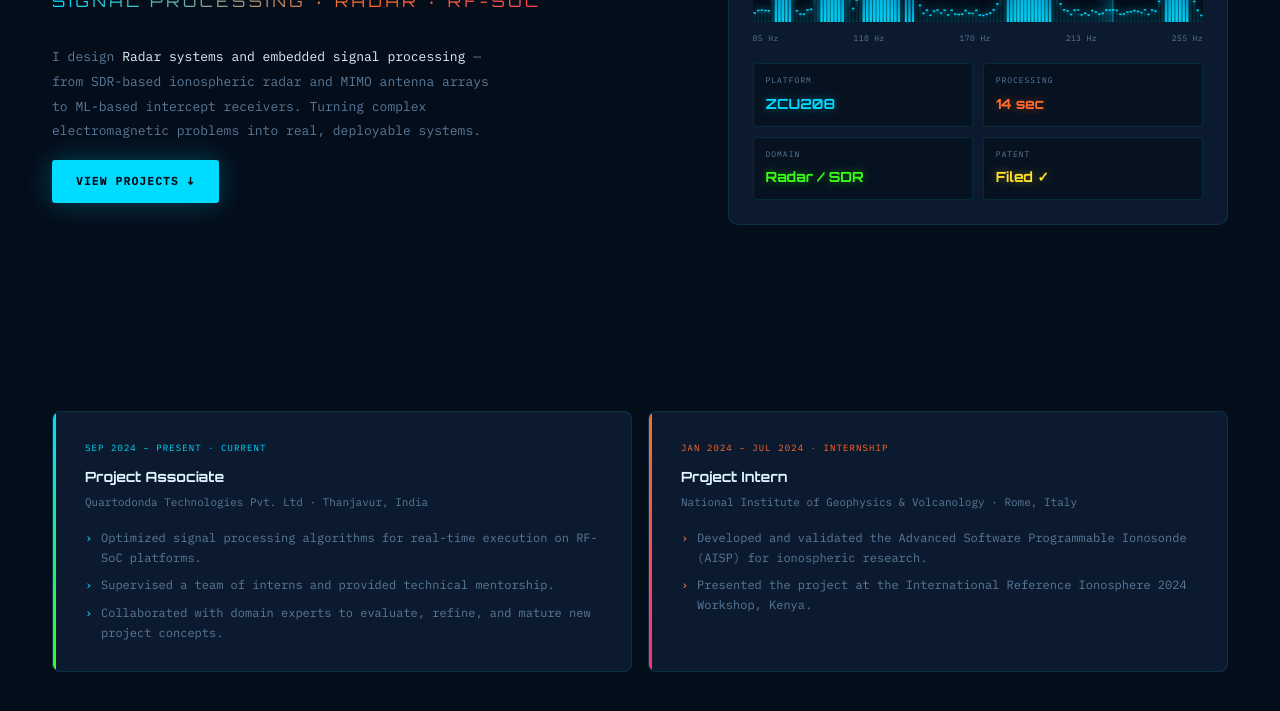
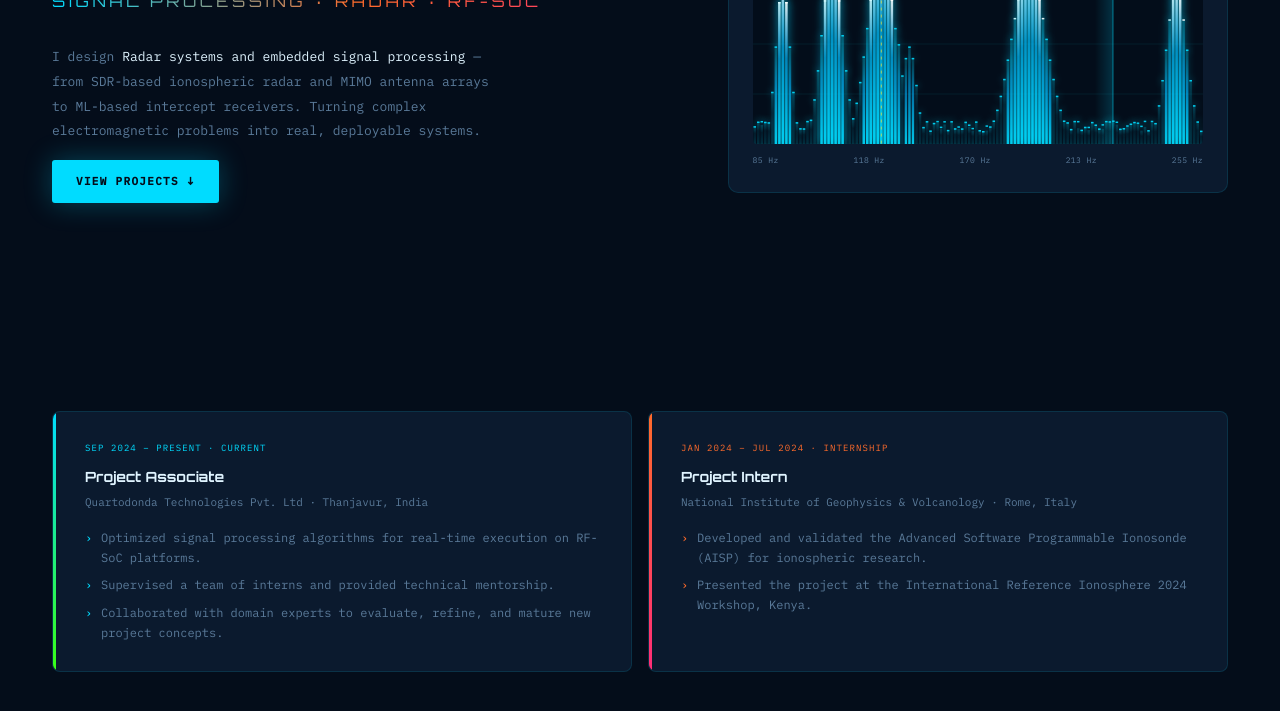
Before and after one commit to G-bala/balasjourney, a plain HTML site: page index.html in a window 1280 px wide. Shown: the part 389-1100 px from the top of the page. Drawn offline with Linux system fonts and the light colour scheme.

Commit message:
Update index.html
mic with bin redection

```diff
--- a/index.html
+++ b/index.html
@@ -315,7 +315,7 @@ nav {
 .spectrum-display-inner {
   display: block;
   width: 100%;
-  height: 110px;
+  height: 200px;
   position: relative;
 }
 #specCanvas {
@@ -790,24 +790,6 @@ footer {
         <span>213 Hz</span>
         <span>255 Hz</span>
       </div>
-      <div class="spec-readout">
-        <div class="readout-item">
-          <div class="readout-label">Platform</div>
-          <div class="readout-value rv-cyan">ZCU208</div>
-        </div>
-        <div class="readout-item">
-          <div class="readout-label">Processing</div>
-          <div class="readout-value rv-orange">14 sec</div>
-        </div>
-        <div class="readout-item">
-          <div class="readout-label">Domain</div>
-          <div class="readout-value rv-green">Radar / SDR</div>
-        </div>
-        <div class="readout-item">
-          <div class="readout-label">Patent</div>
-          <div class="readout-value rv-yellow">Filed ✓</div>
-        </div>
-      </div>
     </div>
   </div>
 </div>
@@ -1186,10 +1168,10 @@ micBtn.addEventListener('click', async () => {
       const audioCtx = new (window.AudioContext || window.webkitAudioContext)();
       const source = audioCtx.createMediaStreamSource(stream);
       analyserNode = audioCtx.createAnalyser();
-      analyserNode.fftSize = 256;
-      analyserNode.smoothingTimeConstant = 0.8;
+      analyserNode.fftSize = 8192; // High resolution — gives 4096 bins, ~5.4 Hz per bin at 44100 Hz sample rate
+      analyserNode.smoothingTimeConstant = 0.82;
       source.connect(analyserNode);
-      micFFTData = new Uint8Array(analyserNode.frequencyBinCount);
+      micFFTData = new Uint8Array(analyserNode.frequencyBinCount); // 4096 bins
       micActive = true;
       micBtn.innerHTML = '🎙 MIC ON';
       micBtn.style.background = 'rgba(57,255,20,0.12)';
@@ -1197,6 +1179,8 @@ micBtn.addEventListener('click', async () => {
       micBtn.style.color = 'var(--green)';
       liveLabel.textContent = 'Live · Mic';
       liveLabel.style.color = 'var(--green)';
+      // Store actual sample rate for accurate Hz mapping
+      window._micSampleRate = audioCtx.sampleRate;
     } catch(e) {
       micBtn.innerHTML = '🎙 DENIED';
       micBtn.style.color = 'var(--pink)';
@@ -1296,20 +1280,21 @@ function drawSpecAnalyzer() {
   if (micActive && analyserNode && micFFTData) {
     // ── MIC MODE: real FFT from microphone, 85–255 Hz only ──
     analyserNode.getByteFrequencyData(micFFTData);
-    const sampleRate = 44100;
+    const sampleRate = window._micSampleRate || 44100;
     const nyquist = sampleRate / 2;
-    const totalBins = micFFTData.length; // 128
+    const totalBins = micFFTData.length; // 4096 with fftSize=8192
 
-    // Convert Hz to FFT bin index
-    const hzToBin = hz => Math.round((hz / nyquist) * totalBins);
-    const binLow  = hzToBin(85);
-    const binHigh = hzToBin(255);
-    const rangeLen = binHigh - binLow;
+    // Each bin covers: nyquist / totalBins Hz (e.g. 22050/4096 ≈ 5.4 Hz/bin)
+    const hzPerBin = nyquist / totalBins;
+    const binLow  = Math.round(85  / hzPerBin);
+    const binHigh = Math.round(255 / hzPerBin);
+    const rangeLen = binHigh - binLow; // ~31 bins covering 85–255 Hz
 
     for (let i = 0; i < BAR_COUNT; i++) {
-      // Map display bars to the 85–255 Hz slice only
-      const micIdx = binLow + Math.floor((i / BAR_COUNT) * rangeLen);
-      const raw = micFFTData[Math.min(micIdx, totalBins - 1)] / 255;
+      // Interpolate across the 85–255 Hz slice, stretched across all display bars
+      const frac = i / (BAR_COUNT - 1);
+      const micIdx = Math.min(Math.round(binLow + frac * rangeLen), totalBins - 1);
+      const raw = micFFTData[micIdx] / 255;
       targets[i] = NOISE_FLOOR + raw * 0.92 + Math.random() * 0.015;
     }
   } else {
@@ -1345,20 +1330,15 @@ function drawSpecAnalyzer() {
   }
 
   // ── Draw bars ──
+  let peakBarIdx = 0, peakBarVal = 0;
   for (let i = 0; i < BAR_COUNT; i++) {
-    // Smooth toward target
     bins[i].val += (targets[i] - bins[i].val) * 0.18;
     const bh = bins[i].val * H;
     const x = i * bw;
 
-    // Color: noise=dim cyan, signal=bright cyan, hot peaks=white
+    if (bins[i].val > peakBarVal) { peakBarVal = bins[i].val; peakBarIdx = i; }
+
     const intensity = bins[i].val;
-    let color;
-    if (intensity > 0.7)      color = '#ffffff';
-    else if (intensity > 0.45) color = '#00dcff';
-    else if (intensity > 0.2)  color = '#0088bb';
-    else                       color = '#004455';
-
     const grad = sctx.createLinearGradient(0, H, 0, H - bh);
     grad.addColorStop(0,   intensity > 0.4 ? 'rgba(0,220,255,0.9)' : 'rgba(0,80,100,0.5)');
     grad.addColorStop(0.6, intensity > 0.4 ? 'rgba(0,180,255,0.6)' : 'rgba(0,60,80,0.3)');
@@ -1369,7 +1349,7 @@ function drawSpecAnalyzer() {
     sctx.shadowBlur = intensity > 0.5 ? 10 : 0;
     sctx.fillRect(x + 0.5, H - bh, Math.max(bw - 1, 1), bh);
 
-    // Peak hold line
+    // Per-bar peak hold line
     if (bh > bins[i].peak) { bins[i].peak = bh; bins[i].peakTimer = 0; }
     bins[i].peakTimer++;
     if (bins[i].peakTimer > 35) bins[i].peak -= 0.8;
@@ -1384,6 +1364,59 @@ function drawSpecAnalyzer() {
       sctx.globalAlpha = 1;
     }
     sctx.shadowBlur = 0;
+  }
+
+  // ── Dominant Peak Annotation ──
+  if (peakBarVal > NOISE_FLOOR + 0.05) {
+    const peakX = peakBarIdx * bw + bw / 2;
+    const peakY = H - bins[peakBarIdx].peak;
+    const frac = peakBarIdx / (BAR_COUNT - 1);
+    const peakHz = Math.round(85 + frac * (255 - 85));
+    const peakLabel = micActive ? `${peakHz} Hz` : `PEAK`;
+
+    // Dashed vertical drop line
+    sctx.save();
+    sctx.setLineDash([3, 4]);
+    sctx.strokeStyle = 'rgba(255,226,39,0.65)';
+    sctx.lineWidth = 1;
+    sctx.beginPath();
+    sctx.moveTo(peakX, peakY + 6);
+    sctx.lineTo(peakX, H);
+    sctx.stroke();
+    sctx.setLineDash([]);
+
+    // Glowing dot at peak tip
+    sctx.beginPath();
+    sctx.arc(peakX, peakY, 4.5, 0, Math.PI * 2);
+    sctx.fillStyle = '#ffe227';
+    sctx.shadowColor = '#ffe227';
+    sctx.shadowBlur = 18;
+    sctx.fill();
+    sctx.shadowBlur = 0;
+
+    // Label pill
+    const labelW = 62, labelH = 19;
+    let labelX = peakX - labelW / 2;
+    labelX = Math.max(2, Math.min(W - labelW - 2, labelX));
+    const labelY = Math.max(4, peakY - 28);
+
+    sctx.fillStyle = 'rgba(4,13,26,0.88)';
+    sctx.strokeStyle = 'rgba(255,226,39,0.8)';
+    sctx.lineWidth = 1;
+    sctx.beginPath();
+    sctx.roundRect(labelX, labelY, labelW, labelH, 3);
+    sctx.fill();
+    sctx.stroke();
+
+    sctx.fillStyle = '#ffe227';
+    sctx.font = 'bold 9px "IBM Plex Mono", monospace';
+    sctx.textAlign = 'center';
+    sctx.shadowColor = '#ffe227';
+    sctx.shadowBlur = 8;
+    sctx.fillText(peakLabel, labelX + labelW / 2, labelY + 13);
+    sctx.shadowBlur = 0;
+    sctx.textAlign = 'left';
+    sctx.restore();
   }
 
   // ── Sweep line ──
```
